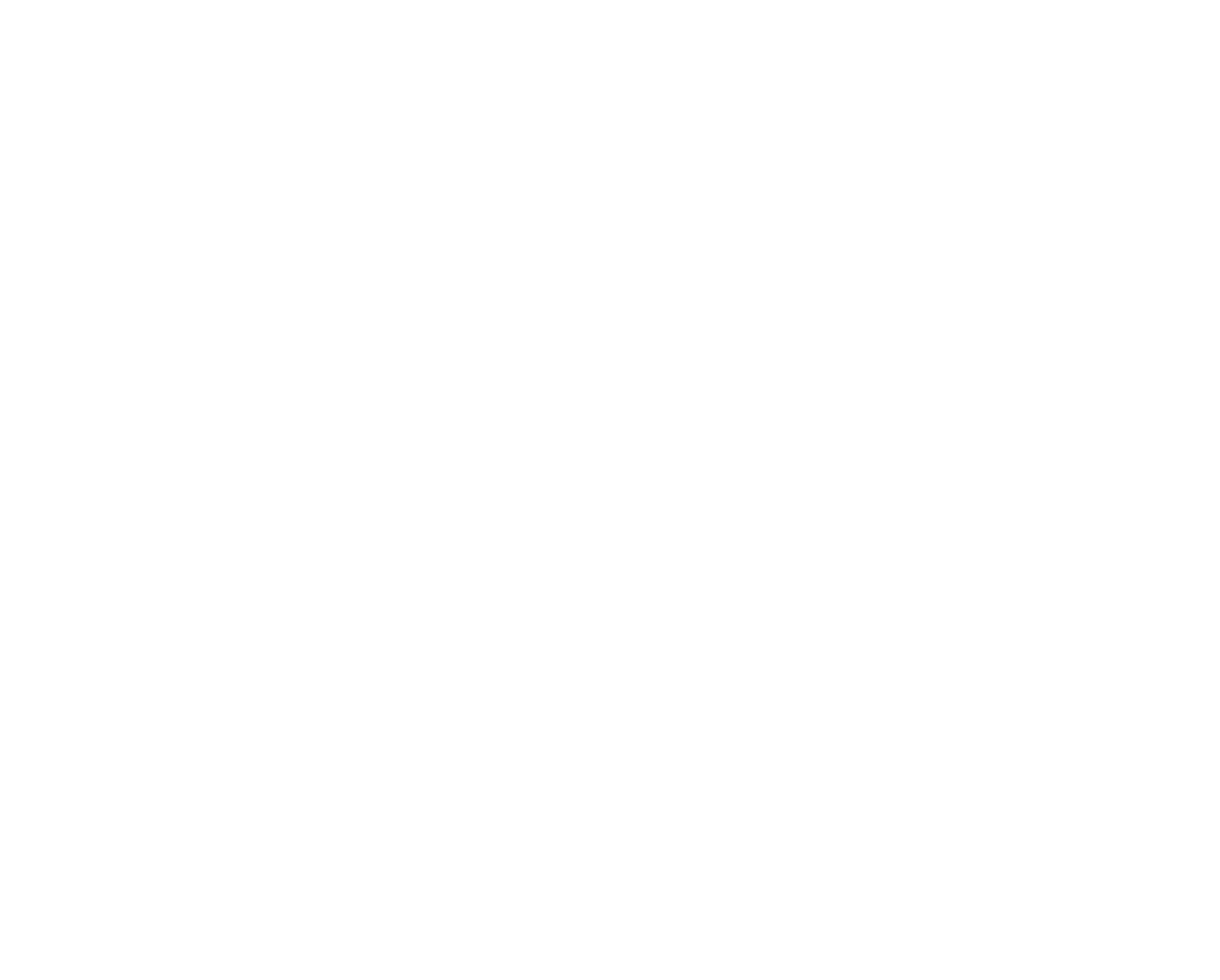
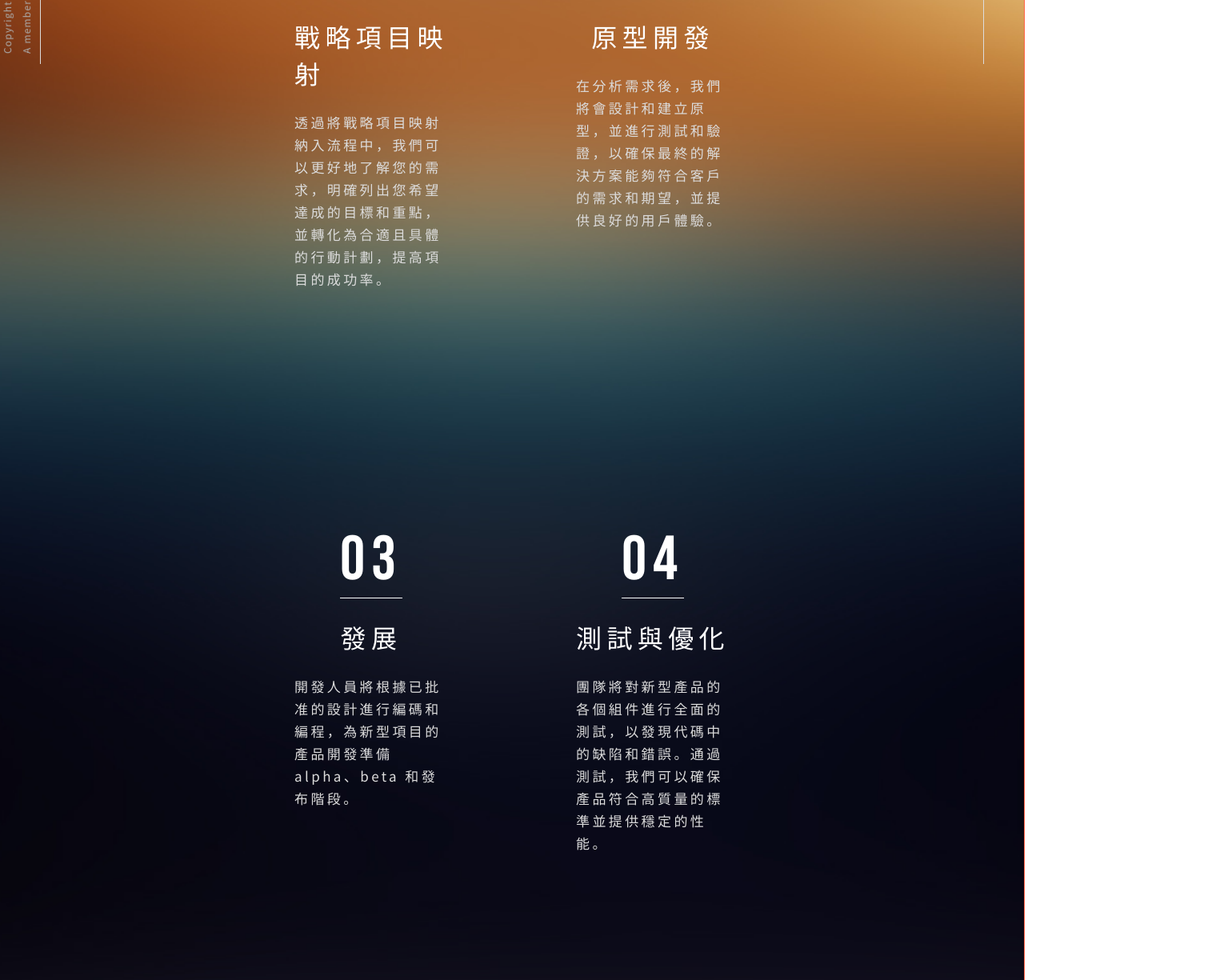
Before and after one commit to Charlene0843/apam-web, a React (Create React App) app: page /#/process in a window 1280 px wide. Before the commit this address had no page. Shown: the part 720-1945 px from the top of the page at 80% size, 1525 px wide, since content can reach past the window. Before the commit the page ends 800 px from the top, so only its background shows below. Built offline with nearby package versions, Linux system fonts and the light colour scheme.

Commit message:
[feat] process

```diff
--- a/src/App.js
+++ b/src/App.js
@@ -12,6 +12,7 @@
 const SoftwareDevelop = lazy(() => import("./pages/SoftwareDevelop"));
 const Introduction = lazy(() => import("./pages/Introduction"));
 const CoreTechnology = lazy(() => import("./pages/CoreTechnology"));
+const Process = lazy(() => import("./pages/Process"));
 
 function App() {
   console.log(process.env.PUBLIC_URL);
@@ -23,6 +24,7 @@
           <Route path="/software-development" element={<SoftwareDevelop />} />
           <Route path="/introduction" element={<Introduction />} />
           <Route path="/core-technology" element={<CoreTechnology />} />
+          <Route path="/process" element={<Process />} />
         </Routes>
       </Suspense>
     </Router>
--- a/src/assets/scss/1-base/_fontStyle.scss
+++ b/src/assets/scss/1-base/_fontStyle.scss
@@ -24,3 +24,29 @@
     font-weight: 500;
     letter-spacing: 5.6px;
 }
+
+.f784 {
+    color: $white;
+    font-family: 'Bebas Neue';
+    font-size: 78px;
+    font-weight: 400;
+    letter-spacing: 7.8px;
+}
+
+.f325 {
+    color: $white;
+    font-family: 'Noto Sans TC';
+    font-size: 32px;
+    font-weight: 500;
+    letter-spacing: 6.4px;
+}
+
+.f173 {
+    color: $white--one;
+    font-family: 'Noto Sans TC';
+    font-size: 17px;
+    font-weight: 300;
+    line-height: 28px;
+    /* 164.706% */
+    letter-spacing: 3.4px;
+}
--- /dev/null
+++ b/src/assets/scss/5-sections/_process.scss
@@ -0,0 +1,31 @@
+.process{
+    .main{
+        background-image: url(../../../../public/img/background/gradient-5.jpeg);
+        background-size: cover;
+        background-position: center;
+        display: flex;
+        justify-content: center;
+        ul{
+            width: 50%;
+            padding: 200px 0px;
+            display: flex;
+            flex-wrap: wrap;
+            display: flex;
+            justify-content: space-around;
+            gap:10%;
+            li{
+                width: 30%;
+                display: flex;
+                flex-direction: column;
+                align-items: center;
+                margin-top: 100px;
+                .f784 {
+                    border-bottom: 1px solid $white;
+                }
+                p{
+                    margin-top: 25px;
+                }
+            }
+        }
+    }
+}
--- a/src/assets/scss/style.scss
+++ b/src/assets/scss/style.scss
@@ -12,3 +12,4 @@
 @import "5-sections/software-development";
 @import "5-sections/introduction";
 @import "5-sections/core-technology";
+@import "5-sections/process";
--- a/src/components/Footer/Footer.js
+++ b/src/components/Footer/Footer.js
@@ -13,6 +13,9 @@
             }, {
                 title: '核心技術',
                 path: '/core-technology',
+            },{
+                title: '開發流程',
+                path: '/process',
             }
             ]
         }, {
--- a/src/components/Header/Header.js
+++ b/src/components/Header/Header.js
@@ -25,7 +25,7 @@
                     path: '/core-technology',
                 }, {
                     title: '開發流程',
-                    path: '',
+                    path: '/process',
                 }
                 ]
             }, {
--- /dev/null
+++ b/src/pages/Process/Process.js
@@ -0,0 +1,66 @@
+import React from "react";
+import Header from "../../components/Header/Header";
+import Footer from '../../components/Footer/Footer'
+import BannerTitle from "../../components/BannerTitle/BannerTitle";
+import Consultation from "../../components/Consultation/Consultation";
+
+const CoreTechnology = () => {
+    const processStep = [
+        {
+            id: '01',
+            title: '戰略項目映射',
+            content: '透過將戰略項目映射納入流程中，我們可以更好地了解您的需求，明確列出您希望達成的目標和重點，並轉化為合適且具體的行動計劃，提高項目的成功率。'
+        }, {
+            id: '02',
+            title: '原型開發',
+            content: '在分析需求後，我們將會設計和建立原型，並進行測試和驗證，以確保最終的解決方案能夠符合客戶的需求和期望，並提供良好的用戶體驗。'
+        }, {
+            id: '03',
+            title: '發展',
+            content: '開發人員將根據已批准的設計進行編碼和編程，為新型項目的產品開發準備 alpha、beta 和發布階段。'
+        }, {
+            id: '04',
+            title: '測試與優化',
+            content: '團隊將對新型產品的各個組件進行全面的測試，以發現代碼中的缺陷和錯誤。通過測試，我們可以確保產品符合高質量的標準並提供穩定的性能。'
+        }, {
+            id: '05',
+            title: '上線部署',
+            content: '經過修改和優化的新解決方案進行部署，將其從測試網上線到主網。在部署過程中，我們會仔細檢查所有配置和安全設置，以確保產品能夠正常運行。'
+        }, {
+            id: '06',
+            title: '監控維護',
+            content: '對產品的性能、安全性和可用性進行監控，以識別和修復可能出現的問題。我們會定期更新產品以確保其符合最新的標準和技術。'
+        },
+    ]
+    return (
+        <div className="home-wrapper">
+            <Header />
+            <div className="process">
+                <BannerTitle
+                    title={'開發流程'}
+                    subtitle={'process'} />
+                <div className="main">
+                    <ul>
+                        {
+                            processStep.map((item) => {
+                                return (
+                                    <li key={item.id}>
+                                        <p className="f784">{item.id}</p>
+                                        <p className="f325">{item.title}</p>
+                                        <p className="f173">{item.content}</p>
+
+                                    </li>
+                                )
+                            })
+                        }
+                    </ul>
+                </div>
+
+                <Consultation />
+            </div>
+            <Footer />
+        </div>
+    )
+}
+
+export default CoreTechnology;
--- /dev/null
+++ b/src/pages/Process/package.json
@@ -0,0 +1,5 @@
+{
+  "name": "process",
+  "private": true,
+  "main": "./Process.js"
+}
```
Also changed, not shown: public/img/background/gradient-5.jpeg (added).
